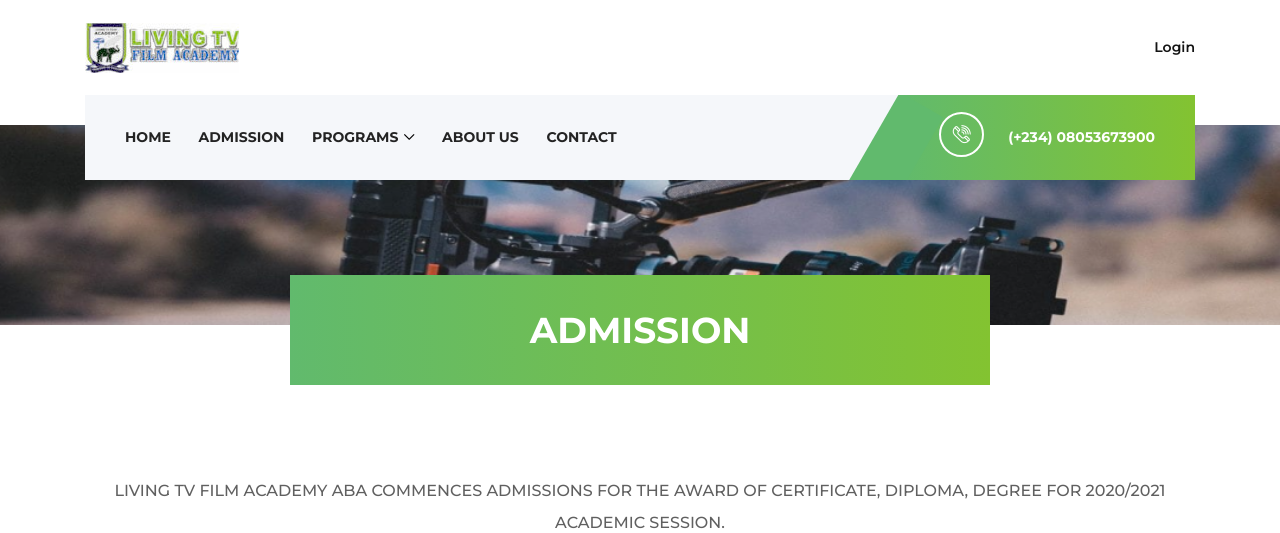
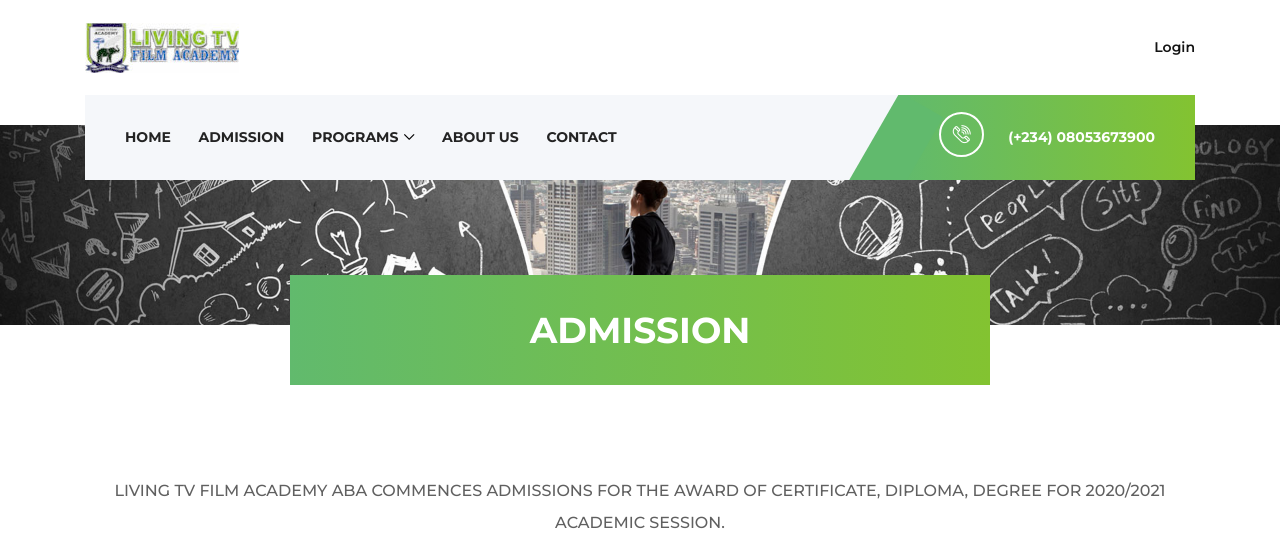
Before and after one commit to Agjohngabriel/livingtv, a PHP site: page /livingtv/admission.php in a window 1280 px wide. Shown: the top 533 px of the page. Run offline with PHP 8.4, Linux system fonts and the light colour scheme.

Commit message:
added images  and style

```diff
--- a/Degree-ITD.php
+++ b/Degree-ITD.php
@@ -3,7 +3,7 @@
     include 'inc/navbar.php';
 ?>
       <!-- ##### Breadcumb Area Start ##### -->
-	  <div class="breadcumb-area bg-img" style="background-image: url(assets/img/bg-img/breadcumb.jpg);">
+	  <div class="breadcumb-area bg-img" style="background-image: url(assets/img/bg-img/breadcumb2.jpg);">
         <div class="bradcumbContent">
             <h2>B.sc IT AND DIGITAL MEDIA</h2>
         </div>
--- a/Diploma-ITD.php
+++ b/Diploma-ITD.php
@@ -3,7 +3,7 @@
     include 'inc/navbar.php';
 ?>
       <!-- ##### Breadcumb Area Start ##### -->
-	  <div class="breadcumb-area bg-img" style="background-image: url(assets/img/bg-img/breadcumb.jpg);">
+	  <div class="breadcumb-area bg-img" style="background-image: url(assets/img/bg-img/breadcumb2.jpg);">
         <div class="bradcumbContent">
             <h2>Diploma IT AND DIGITAL MEDIA</h2>
         </div>
--- a/admission.php
+++ b/admission.php
@@ -3,7 +3,7 @@
     include 'inc/navbar.php';
 ?>
       <!-- ##### Breadcumb Area Start ##### -->
-	  <div class="breadcumb-area bg-img" style="background-image: url(assets/img/bg-img/breadcumb1.png);">
+	  <div class="breadcumb-area bg-img" style="background-image: url(assets/img/bg-img/breadcumb2.jpg);">
         <div class="bradcumbContent">
             <h2>ADMISSION</h2>
         </div>
```
Also changed, not shown: assets/img/bg-img/breadcumb2.jpg (added).
